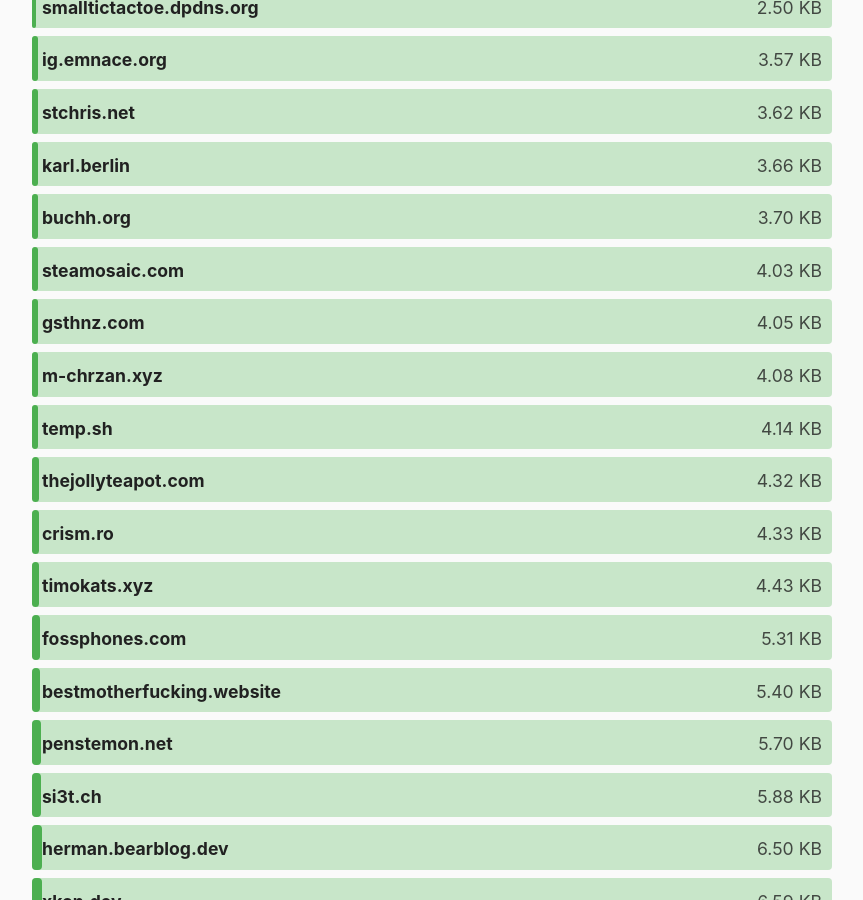
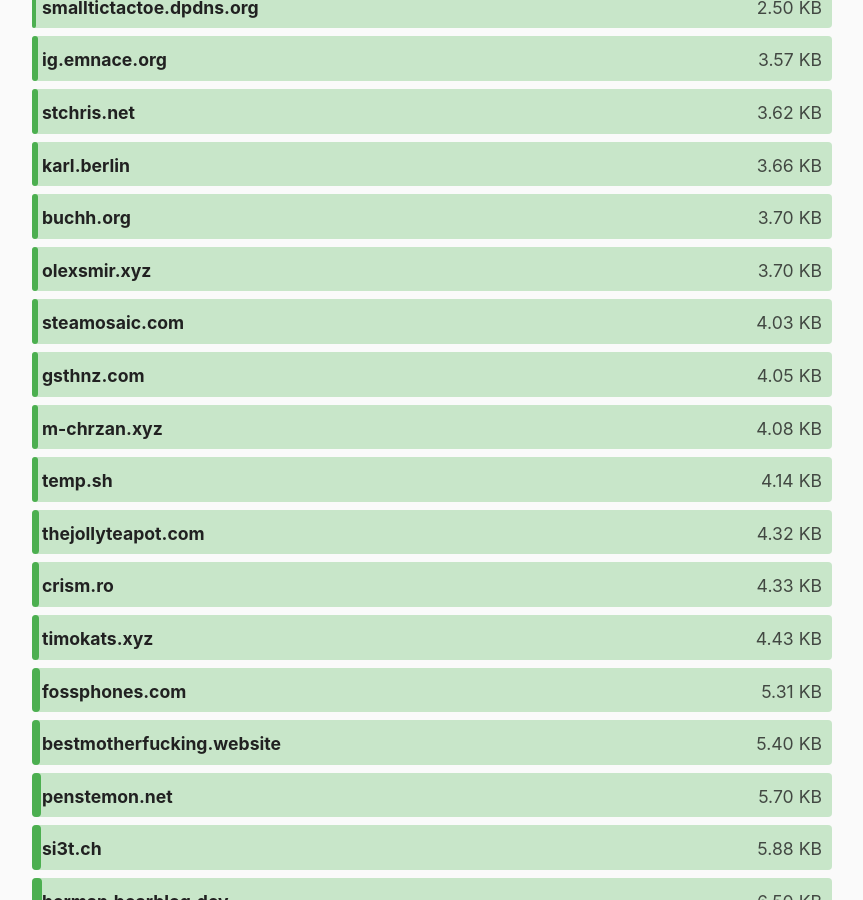
Before and after one commit to kevquirk/512kb.club, a Jekyll site: the page built from index.md, in a window 1280 px wide and 900 px high, scrolled down 1376 px. Shown: the whole window, without its empty margins (208-1071 px from the left). Built offline with Jekyll 4.4.1, drawn with Linux system fonts in a browser that asks for light colours.

Commit message:
add olexsmir.xyz

```diff
--- a/_data/sites.yml
+++ b/_data/sites.yml
@@ -4342,3 +4342,8 @@
   url: https://zwieratko.sk/
   size: 30.94
   last_checked: 2025-08-30
+
+- domain: olexsmir.xyz
+  url: https://olexsmir.xyz/
+  size: 3.7
+  last_checked: 2025-11-16
```
